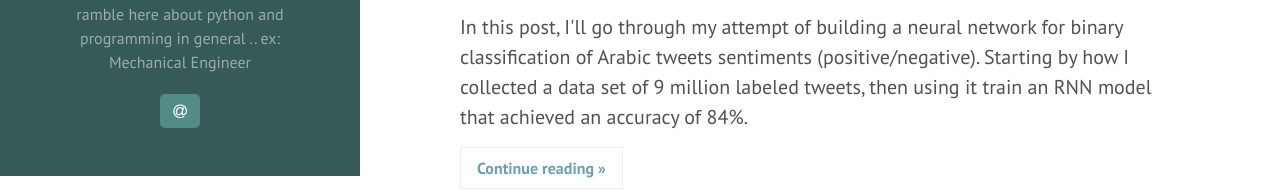
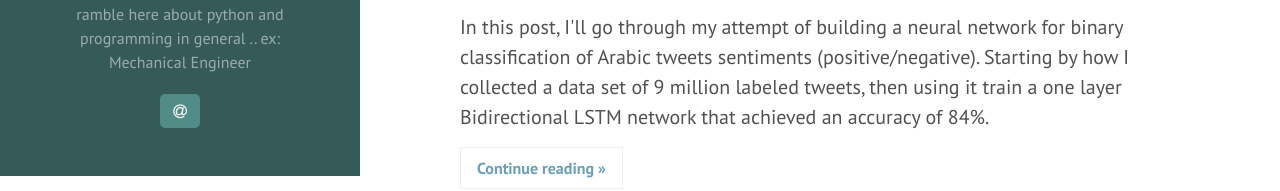
Before and after one commit to badjio/badjio.github.io, a plain HTML site: page index.html in a window 1280 px wide. Shown: the part 624-815 px from the top of the page. Drawn offline with nearby package versions, Linux system fonts and the light colour scheme; a web font is replaced by a local one.

Commit message:
update summary

```diff
--- a/index.html
+++ b/index.html
@@ -58,7 +58,7 @@
         <span class="post-date">Sat 16 June 2018</span>
         <img class="post-thumb" src="/theme/images/bubble-chart-wl.png">
         <p>
-            <p>In this post, I'll go through my attempt of building a neural network for binary classification of Arabic tweets sentiments (positive/negative). Starting by how I collected a data set of 9 million labeled tweets, then using it train an RNN model that achieved an accuracy of 84%.</p>
+            <p>In this post, I'll go through my attempt of building a neural network for binary classification of Arabic tweets sentiments (positive/negative). Starting by how I collected a data set of 9 million labeled tweets, then using it train a one layer Bidirectional LSTM network that achieved an accuracy of 84%.</p>
         </p>
         <a class="read-more" href="binary-sentiment-classification-of-arabic-tweets">Continue reading »</a>
     </div>
```
